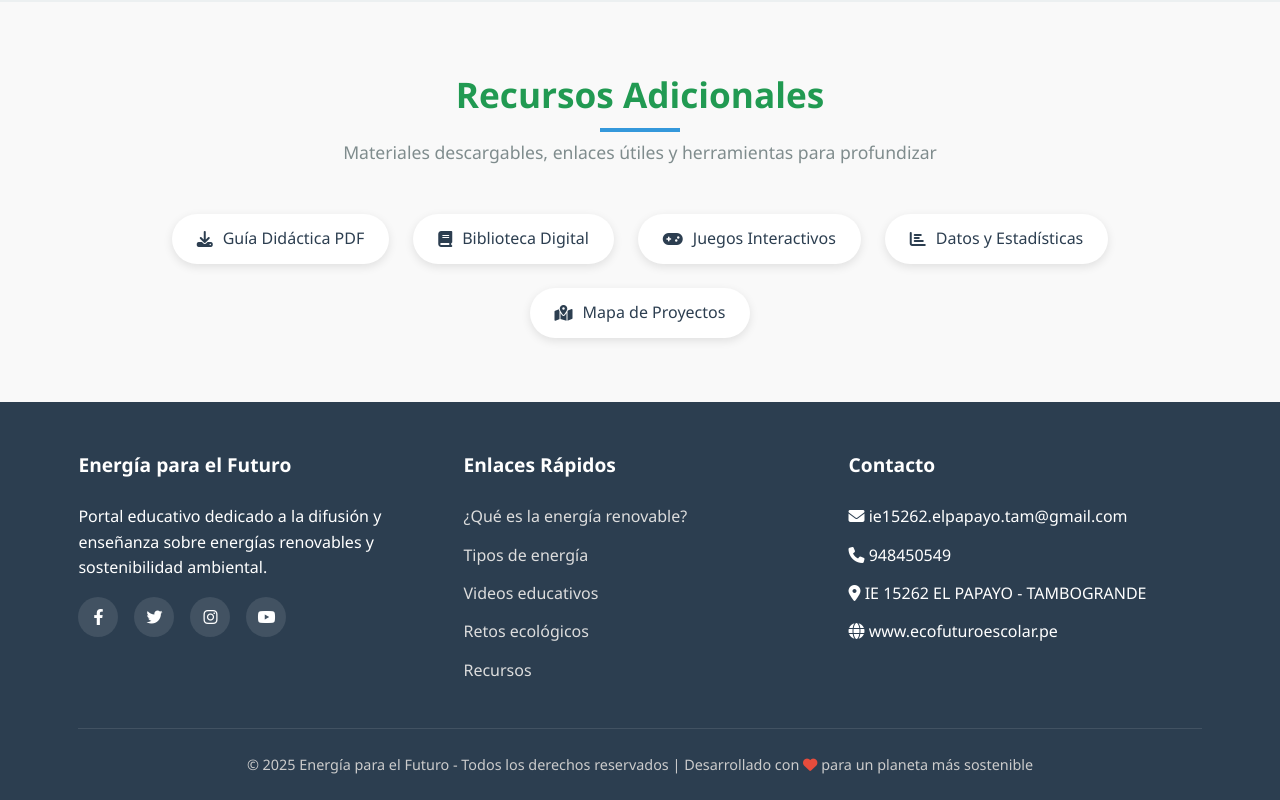
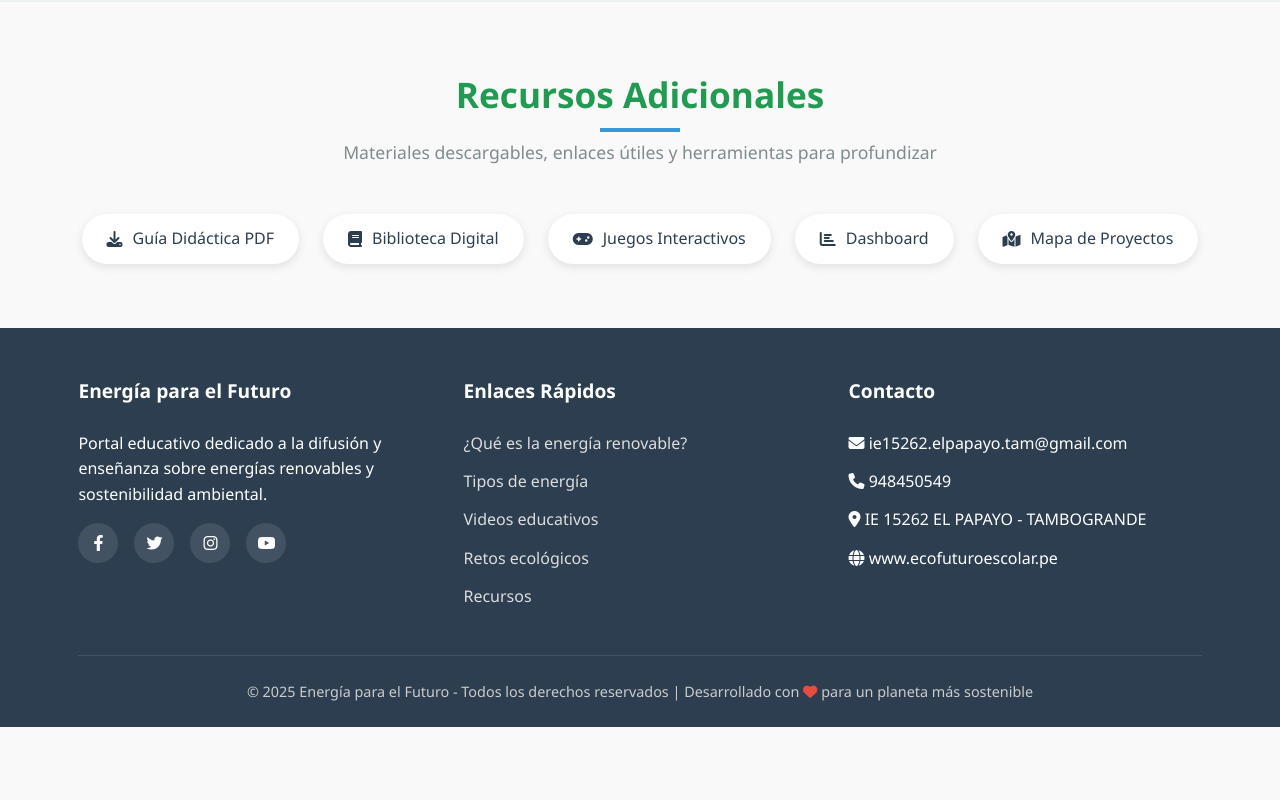
Before and after one commit to AABAWEB/energia15262, a plain HTML site: page index.html in a window 1280 px wide. Shown: the part 4532-5332 px from the top of the page. After the commit the page ends 5259 px from the top, so only its background shows below. Drawn offline with Linux system fonts and the light colour scheme.

Commit message:
Change link text from 'Datos y Estadísticas' to 'Dashboard'

```diff
--- a/index.html
+++ b/index.html
@@ -746,7 +746,7 @@
 
                 <a href="https://lookerstudio.google.com/reporting/09b54915-e1b3-49a0-8f6b-f5c53fa20513" class="resource-btn">
                     <i class="fas fa-chart-bar"></i>
-                    Datos y Estadísticas
+                    Dashboard
                 </a>
 
                 <a href="#" class="resource-btn">
```
